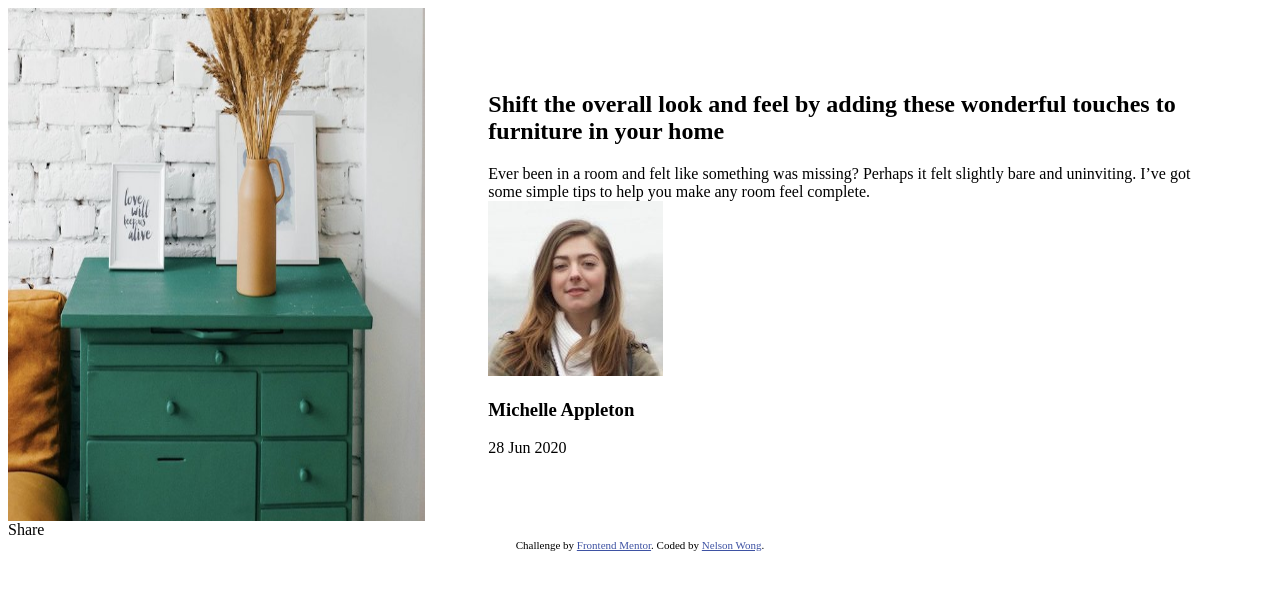
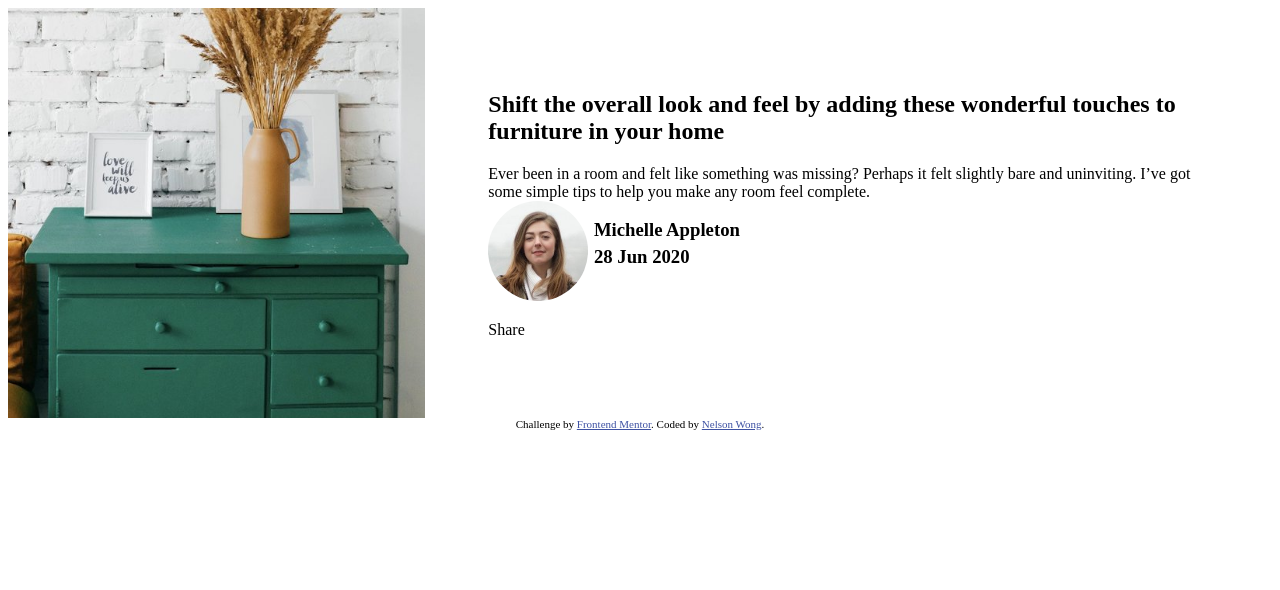
Before and after one commit to nwong02/Web-Projects, a plain HTML site: page index.html in a window 1280 px wide. Drawn offline with Linux system fonts and the light colour scheme.

Commit message:
image resize removed with object fit

```diff
--- a/index.html
+++ b/index.html
@@ -32,14 +32,16 @@
 
     <div class='author'></div>
     <span>
-      <img src='/images/avatar-michelle.jpg'>
-      <h3>Michelle Appleton</h3>
+      <img class='writer' src='/images/avatar-michelle.jpg'>
+      <span class='text'>
+        <h3>Michelle Appleton</h3>
+        <br>
+        <h3>28 Jun 2020 </h3>
+      </span>
     </span>
-    <br>
-    28 Jun 2020
+    <p>Share</p>
   </div>
   </div>
-  Share
   <div class="attribution">
     Challenge by <a href="https://www.frontendmentor.io?ref=challenge" target="_blank">Frontend Mentor</a>.
     Coded by <a href="#">Nelson Wong</a>.
--- a/preview.css
+++ b/preview.css
@@ -3,17 +3,13 @@
     flex-direction: row;
 }
 
- @media only screen and (max-width: 720px) {
+ @media only screen and (max-device-width: 720px) {
     body {
         -webkit-columns: 2 720px;
         -moz-columns: 2 720px;
-        columns: 2 200px;
+        columns: 2 300px;
     }
-    img {
-        max-width: 80%;
-        height: auto;
-        width: 700px
-    }
+
 }
 
 .flex-left {
@@ -26,5 +22,36 @@
 }
 
 span {
-    display: inline-block;
+    display: inline-flex;
 }
+
+img{
+    width: 100%;
+}
+
+img.flex-left {
+    object-fit: cover;
+    object-position: 50% 50%;
+}
+
+img.writer {
+    border-radius: 200px;
+    width: 100px;
+    object-fit: scale-down;
+}
+
+h3 {
+    position: relative;
+    margin: -5%;
+}
+
+span.text{
+    display: inline;
+    margin-top: 10%;
+    margin-left: 5%;
+}
+
+p {
+    display: absolute;
+    align-items: flex-end;
+}
```
